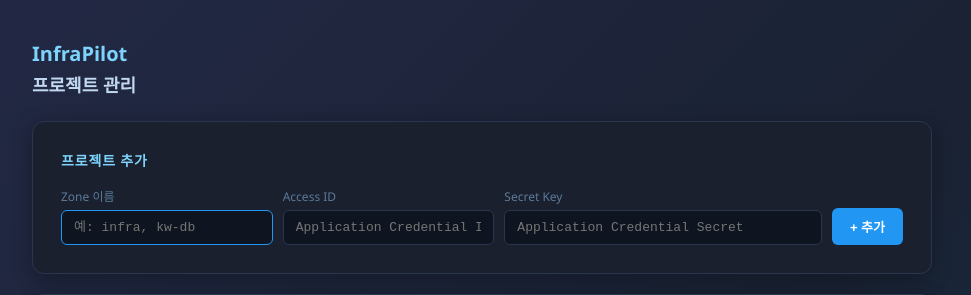
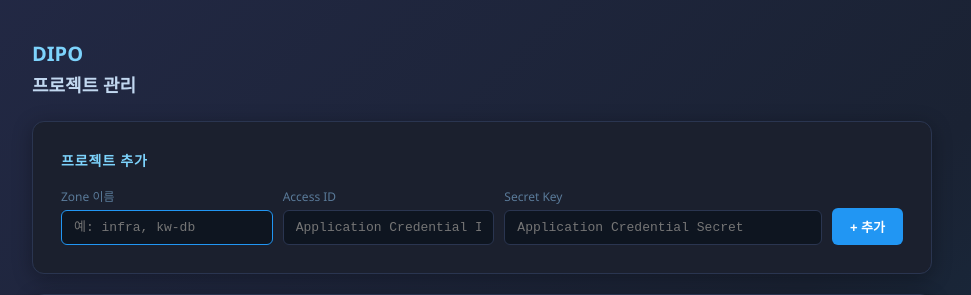
Before and after one commit to HyunsGit/Infrastructure-Management-Automation-Platform, a Flask app: template templates/manage_projects.html in a window 1280 px wide. Shown: the top 295 px of the page, without its empty margins (158-1129 px from the left). Run offline with Flask 3, Linux system fonts and the light colour scheme; the template is opened without the code that fills it, so the values that code supplies are empty; parts of the project's set-up code (start-up, migrations or seed data) failed here and were passed over.

Commit message:
Change project title from InfraPilot to DIPO

```diff
--- a/templates/manage_projects.html
+++ b/templates/manage_projects.html
@@ -3,7 +3,7 @@
 <head>
     <meta charset="UTF-8">
     <meta name="viewport" content="width=device-width, initial-scale=1.0">
-    <title>프로젝트 관리 — InfraPilot</title>
+    <title>프로젝트 관리 — DIPO</title>
     <style>
         * { box-sizing: border-box; margin: 0; padding: 0; }
         body {
@@ -67,7 +67,7 @@
 </head>
 <body>
 <div class="container">
-    <div class="logo">InfraPilot</div>
+    <div class="logo">DIPO</div>
     <h2>프로젝트 관리</h2>
 
     {% if error %}
```
